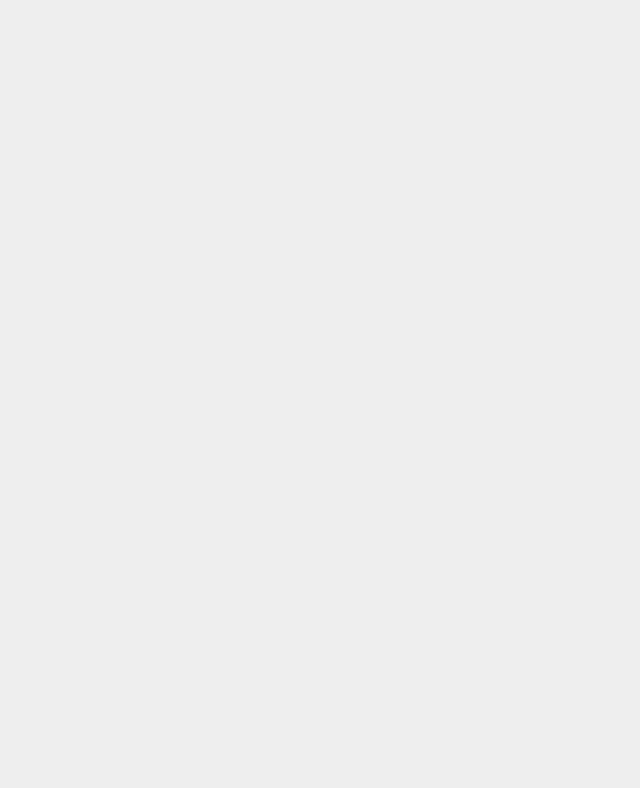
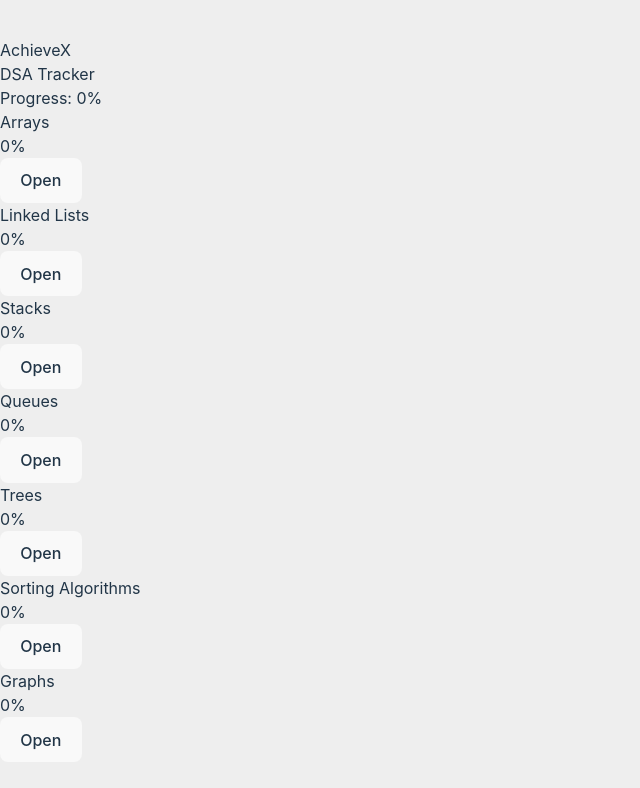
Before and after one commit to avidhanorkar/Vortexa-404, a React (Vite) app in the folder client/: page /progress in a window 1280 px wide. Before the commit this address had no page. Shown: the top 788 px of the page, without its empty margins (0-640 px from the left). Built offline with nearby package versions, Linux system fonts and the light colour scheme.

Commit message:
Progress Tracker Added

```diff
--- a/client/src/App.jsx
+++ b/client/src/App.jsx
@@ -1,6 +1,7 @@
 import Dashboard from './Screens/DashBoard/dashboard.jsx'
 import Landing from './Screens/Landing Page/LandingPage'
 import LoginPage from './Screens/Login Page/LoginPage.jsx'
+import ProgressTracker from './Screens/ProgressTracker/ProgressTracker.jsx'
 import './index.css'
 import { BrowserRouter, createBrowserRouter, Routes, Route } from 'react-router-dom'
 function App() {
@@ -12,6 +13,7 @@
         <Route path="/" element={<Landing />} />
         <Route path="/login" element={<LoginPage />} />
         <Route path='/dashboard' element={<Dashboard />} />
+        <Route path='/progress' element={<ProgressTracker />} />
       </Routes>
     </BrowserRouter>
   )
--- /dev/null
+++ b/client/src/Screens/ProgressTracker/CalculateProgress.jsx
@@ -0,0 +1,16 @@
+// calculateProgress.js
+export function findSectionProgress(subsections) {
+    let completed = 0;
+    for (let i = 0; i < subsections.length; i++) {
+        if (subsections[i].completed) completed++;
+    }
+    return Math.round((completed / subsections.length) * 100);
+}
+
+export function findOverallProgress(dsalist) {
+    let totalProgress = 0;
+    for (let i = 0; i < dsalist.length; i++) {
+        totalProgress += dsalist[i].progress;
+    }
+    return Math.round((totalProgress / (dsalist.length * 100)) * 100);
+}
--- /dev/null
+++ b/client/src/Screens/ProgressTracker/DSAList.jsx
@@ -0,0 +1,59 @@
+// DSAList.js
+import { useState, useEffect } from "react";
+import {
+    findSectionProgress,
+    findOverallProgress,
+} from "./CalculateProgress";
+import DSATrackerList from "./DSATrackerList";
+import Section from "./Section";
+
+export default function DSAList() {
+    const [dsaList, setDsaList] = useState([]);
+    const [overallProgress, setOverallProgress] = useState(0);
+
+    useEffect(() => {
+        const localList = JSON.parse(localStorage.getItem("dsalist")) || [];
+        setDsaList(localList.length !== 0 ? localList : DSATrackerList);
+    }, []);
+
+    useEffect(() => {
+        setOverallProgress(findOverallProgress(dsaList));
+    }, [dsaList]);
+
+    const updateList = (index, indexOfSub) => {
+        const newDSAList = [...dsaList];
+        newDSAList[index].subsections[indexOfSub].completed =
+            !newDSAList[index].subsections[indexOfSub].completed;
+        newDSAList[index].progress = findSectionProgress(
+            newDSAList[index].subsections
+        );
+        setDsaList(newDSAList);
+        localStorage.setItem("dsalist", JSON.stringify(newDSAList));
+    };
+
+    return (
+        <div className="flex flex-col gap-10 w-[60%] mb-40 relative">
+            {overallProgress === 100 && (
+                <h1 className="text-center text-4xl text-emerald-500">
+                    Successfully Completed! Hurray.
+                </h1>
+            )}
+            <p>Progress: {overallProgress}%</p>
+            <div
+                className={`-mt-5 rounded sticky top-0
+                            bg-gradient-to-r from-purple-500
+                            to-pink-500 transition-all h-2 w-[${overallProgress}%]`}>
+            </div>
+            {dsaList.map((section, index) => {
+                return (
+                    <Section
+                        index={index}
+                        updateList={updateList}
+                        key={index}
+                        section={section}
+                    />
+                );
+            })}
+        </div>
+    );
+}
--- /dev/null
+++ b/client/src/Screens/ProgressTracker/DSATrackerList.jsx
@@ -0,0 +1,71 @@
+// dsaTrackerList.js
+const dsaTrackerList = [
+    {
+        title: "Arrays",
+        progress: 0,
+        subsections: [
+            { subtitle: "Introduction to Arrays", completed: false },
+            { subtitle: "Array Operations", completed: false },
+            { subtitle: "Common Array Problems", completed: false },
+        ],
+    },
+    {
+        title: "Linked Lists",
+        progress: 0,
+        subsections: [
+            { subtitle: "Singly Linked Lists", completed: false },
+            { subtitle: "Doubly Linked Lists", completed: false },
+            { subtitle: "Linked List Operations", completed: false },
+        ],
+    },
+    {
+        title: "Stacks",
+        progress: 0,
+        subsections: [
+            { subtitle: "Introduction to Stacks", completed: false },
+            { subtitle: "Stack Operations", completed: false },
+            { subtitle: "Applications of Stacks", completed: false },
+        ],
+    },
+    {
+        title: "Queues",
+        progress: 0,
+        subsections: [
+            { subtitle: "Introduction to Queues", completed: false },
+            { subtitle: "Queue Operations", completed: false },
+            { subtitle: "Applications of Queues", completed: false },
+        ],
+    },
+    {
+        title: "Trees",
+        progress: 0,
+        subsections: [
+            { subtitle: "Binary Trees", completed: false },
+            { subtitle: "Binary Search Trees", completed: false },
+            { subtitle: "Tree Traversal", completed: false },
+            { subtitle: "Balanced Trees", completed: false },
+        ],
+    },
+    {
+        title: "Sorting Algorithms",
+        progress: 0,
+        subsections: [
+            { subtitle: "Bubble Sort", completed: false },
+            { subtitle: "Insertion Sort", completed: false },
+            { subtitle: "Merge Sort", completed: false },
+            { subtitle: "Quick Sort", completed: false },
+        ],
+    },
+    {
+        title: "Graphs",
+        progress: 0,
+        subsections: [
+            { subtitle: "Graph Representation", completed: false },
+            { subtitle: "Graph Traversal", completed: false },
+            { subtitle: "Shortest Path Algorithms", completed: false },
+            { subtitle: "Minimum Spanning Tree", completed: false },
+        ],
+    },
+];
+
+export default dsaTrackerList;
--- /dev/null
+++ b/client/src/Screens/ProgressTracker/ProgressTracker.jsx
@@ -0,0 +1,16 @@
+import DSAList from "./DSAList";
+
+export default function ProgressTracker() {
+    return (
+        <>
+            <div className="flex flex-col justify-center items-center bg-[#000] w-[100vw]">
+            <p className='text-8xl'>Achieve<span className='text-9xl text-[#ECDBB5]'>X</span></p>
+                <h3 className="bg-clip-text text-transparent bg-gradient-to-r
+                               from-purple-500 to-pink-500 font-bold text-xl mb-4">
+                    DSA Tracker
+                </h3>
+                <DSAList />
+            </div>
+        </>
+    );
+}
--- /dev/null
+++ b/client/src/Screens/ProgressTracker/Section.jsx
@@ -0,0 +1,52 @@
+import { useState } from "react";
+import SubSection from "./Subsection";
+
+export default function Section({ section, index, updateList }) {
+    const [open, setOpen] = useState(false);
+    return (
+        <div
+            className="bg-gray-200 px-10 py-6 w-full
+                        text-slate-800 rounded shadow-lg
+                        transition hover:shadow-2xl
+                        hover:-translate-y-2 hover:scale-[101%]"
+        >
+            <div className="flex w-full justify-between items-center cursor-pointer">
+                <h3
+                    className="font-bold text-xl flex-1"
+                    onClick={() => setOpen((prev) => !prev)}
+                >
+                    {section.title}
+                </h3>
+                <div className="flex gap-4 items-center">
+                    <p className="font-bold text-slate-800">
+                        {section.progress}%
+                    </p>
+                    <button
+                        onClick={() => setOpen((prev) => !prev)}
+                        className="bg-gray-800 text-white px-5 py-3
+                                   rounded hover:bg-gray-600"
+                    >
+                        {open ? "Close" : "Open"}
+                    </button>
+                </div>
+            </div>
+
+            {open && (
+                <div className="flex flex-col w-full my-10 gap-4">
+                    {section.subsections.map((sub, i) => {
+                        return (
+                            <SubSection
+                                key={i}
+                                index={i}
+                                sectionIndex={index}
+                                updateList={updateList}
+                                subtitle={sub.subtitle}
+                                completed={sub.completed}
+                            />
+                        );
+                    })}
+                </div>
+            )}
+        </div>
+    );
+}
--- /dev/null
+++ b/client/src/Screens/ProgressTracker/Subsection.jsx
@@ -0,0 +1,23 @@
+export default function SubSection({
+    subtitle,
+    completed,
+    index,
+    sectionIndex,
+    updateList,
+}) {
+    return (
+        <div className="flex w-full justify-between items-center">
+            <h4 className="font-bold text-lg">
+                <span className="inline-block mr-4">{index}.</span> {subtitle}
+            </h4>
+            <input
+                onChange={() => {
+                    updateList(sectionIndex, index);
+                }}
+                checked={completed || false}
+                type="checkbox"
+                className="border rounded w-4 h-4 accent-emerald-500"
+            />
+        </div>
+    );
+}
```
